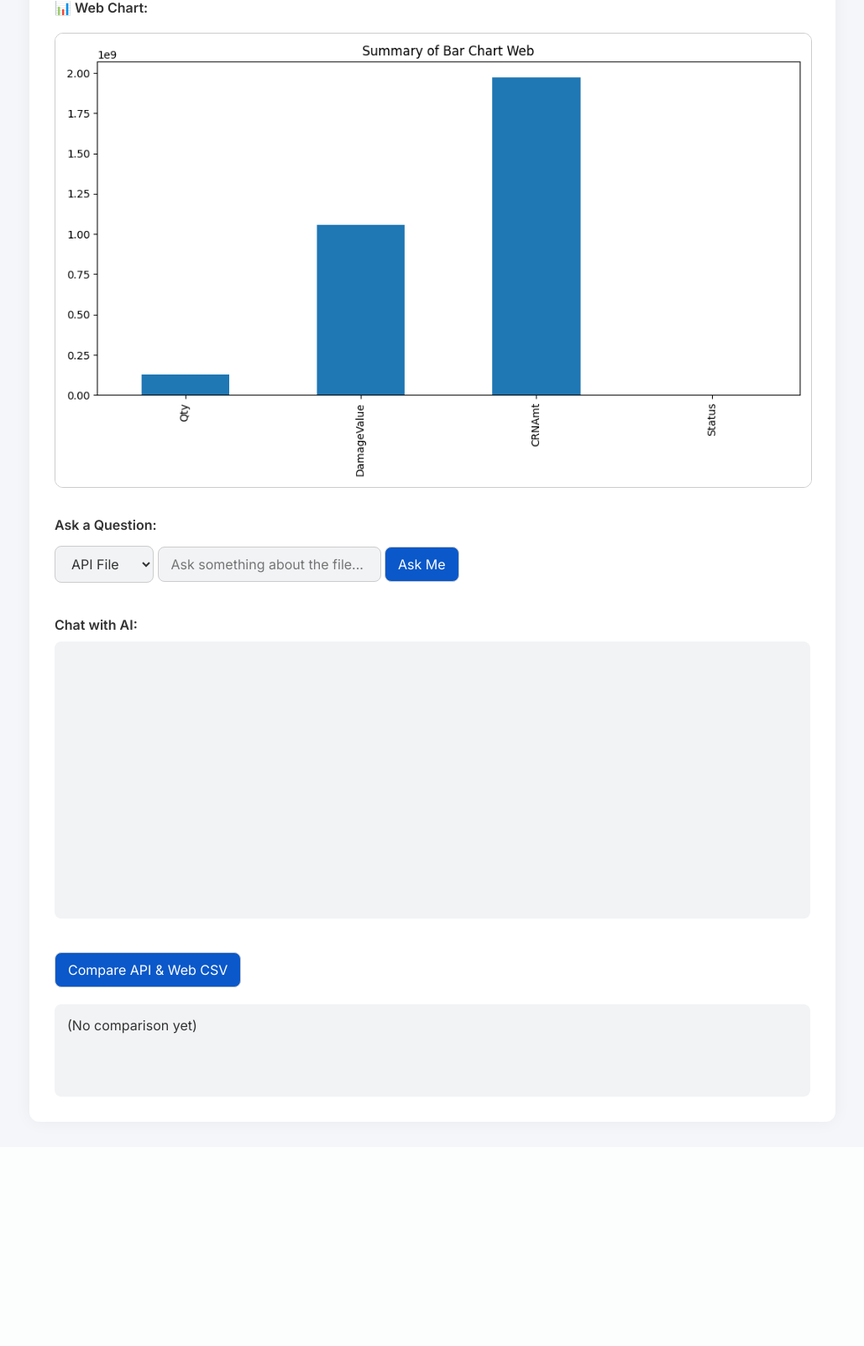
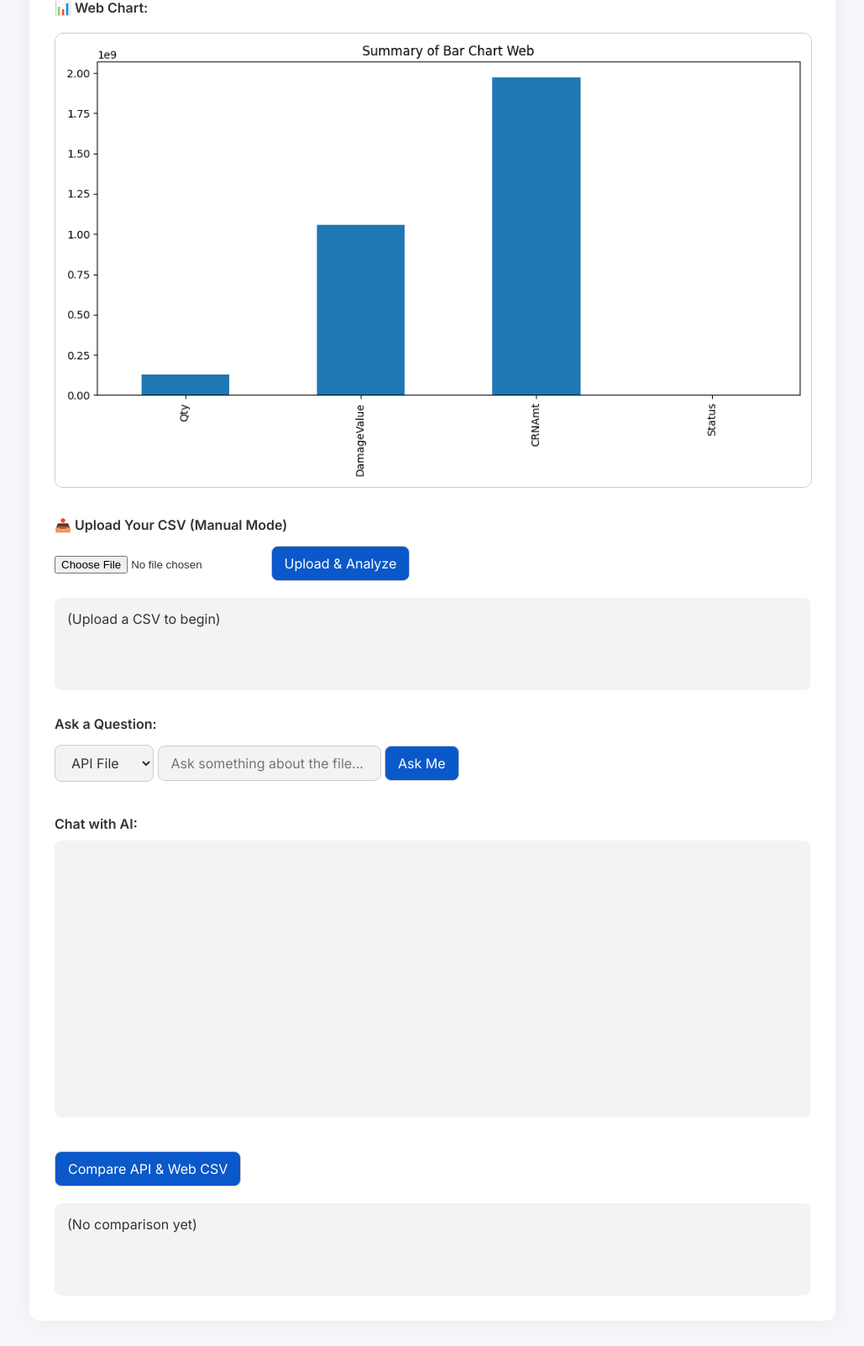
Before and after one commit to Syedvahith/smartfile-ai, a Flask app: page / in a window 1280 px wide. Shown: the part 1219-2822 px from the top of the page at 84% size, without its empty margins (125-1154 px from the left). Before the commit the page ends 2558 px from the top, so only its background shows below. Run offline with Flask 3, Linux system fonts and the light colour scheme.

Commit message:
Indicidual File Summary

```diff
--- a/app.py
+++ b/app.py
@@ -5,6 +5,8 @@ from main import process_pipeline
 import os
 import glob
 from file_comparator import compare_csvs
+from werkzeug.utils import secure_filename
+
 
 
 app = Flask(__name__)
@@ -47,6 +49,50 @@ def get_summaries():
         "web_summary": summaries["web"],
     })
 
+@app.route("/upload", methods=["POST"])
+def upload_file():
+    if 'file' not in request.files:
+        return jsonify({"error": "No file uploaded"}), 400
+
+    file = request.files['file']
+    if file.filename == '':
+        return jsonify({"error": "Empty file name"}), 400
+
+    filename = secure_filename(file.filename)
+    manual_folder = "input_data/manual"
+    os.makedirs(manual_folder, exist_ok=True)
+    file_path = os.path.join(manual_folder, filename)
+    file.save(file_path)
+
+    # Clean the file
+    cleaned_path = "output_reports/manual/cleaned_manual.csv"
+    os.makedirs("output_reports/manual", exist_ok=True)
+    from data_cleaner import clean_damage_claim_csv
+    clean_damage_claim_csv(file_path, cleaned_path)
+
+    # Summary + Chart
+    from ai_summary import generate_summary
+    from visualizer import generate_visuals
+    summary = generate_summary(cleaned_path)
+    chart_path = generate_visuals(cleaned_path, "bar_chart_manual")
+
+    chart_url = None
+    if chart_path and os.path.exists(chart_path):
+        static_path = os.path.join("static", "bar_chart_manual.png")
+        os.makedirs("static", exist_ok=True)
+        import shutil
+        shutil.copy(chart_path, static_path)
+        chart_url = "/static/bar_chart_manual.png"
+    else:
+        chart_url = None
+
+    return jsonify({
+        "message": "Manual file processed successfully.",
+        "summary": summary,
+        "chart": chart_url
+    })
+
+
 @app.route("/ask", methods=["POST"])
 def ask():
     data = request.get_json()
--- a/templates/index.html
+++ b/templates/index.html
@@ -175,6 +175,13 @@
       <div class="label">📊 Web Chart:</div>
       <img id="webChart" src="/static/bar_chart_web.png" alt="Web Chart" class="chart" />
     </div>
+    <div class="section">
+      <div class="label">📤 Upload Your CSV (Manual Mode)</div>
+      <input type="file" id="manualFile" accept=".csv" />
+      <button onclick="uploadManual()">Upload & Analyze</button>
+      <div class="output" id="manualSummary">(Upload a CSV to begin)</div>
+      <!-- <img id="manualChart" src="" style="max-width:100%; display:none;" /> -->
+    </div>
 
     <div class="section">
         <div class="label">Ask a Question:</div>
@@ -243,6 +250,27 @@
           document.getElementById("question").value = "";
         });
     }
+        function uploadManual() {
+      const fileInput = document.getElementById("manualFile");
+      if (!fileInput.files[0]) return alert("Please choose a file");
+
+      const formData = new FormData();
+      formData.append("file", fileInput.files[0]);
+
+      document.getElementById("manualSummary").innerText = "Processing...";
+
+      fetch("/upload", {
+        method: "POST",
+        body: formData
+      })
+      .then(res => res.json())
+      .then(data => {
+        document.getElementById("manualSummary").innerText = data.summary;
+        document.getElementById("manualChart").src = data.chart;
+        document.getElementById("manualChart").style.display = "block";
+      });
+    }
+
 
     function toggleTheme() {
       const isDark = document.body.classList.toggle("dark-mode");
--- a/web_downloader.py
+++ b/web_downloader.py
@@ -19,9 +19,9 @@ def download_zip_from_portal(download_dir="input_data/web"):
     driver.maximize_window()
 
     try:
-        driver.get("Your URl")
-        WebDriverWait(driver, 30).until(EC.presence_of_element_located((By.ID, "Userid"))).send_keys("UID")
-        WebDriverWait(driver, 30).until(EC.presence_of_element_located((By.ID, "password"))).send_keys("Pass")
+        driver.get("https://cknxt.cavinkare.in/rsclaimmanagement_new/")
+        WebDriverWait(driver, 30).until(EC.presence_of_element_located((By.ID, "Userid"))).send_keys("RPA")
+        WebDriverWait(driver, 30).until(EC.presence_of_element_located((By.ID, "password"))).send_keys("rpa@4321")
         WebDriverWait(driver, 30).until(EC.presence_of_element_located((By.ID, "btn"))).click()
 
         time.sleep(5)
```
Also changed, not shown: data_cleaner.py (+6 -1 lines), main.py (+6 -1 lines), README.md, static/bar_chart_web.png.
